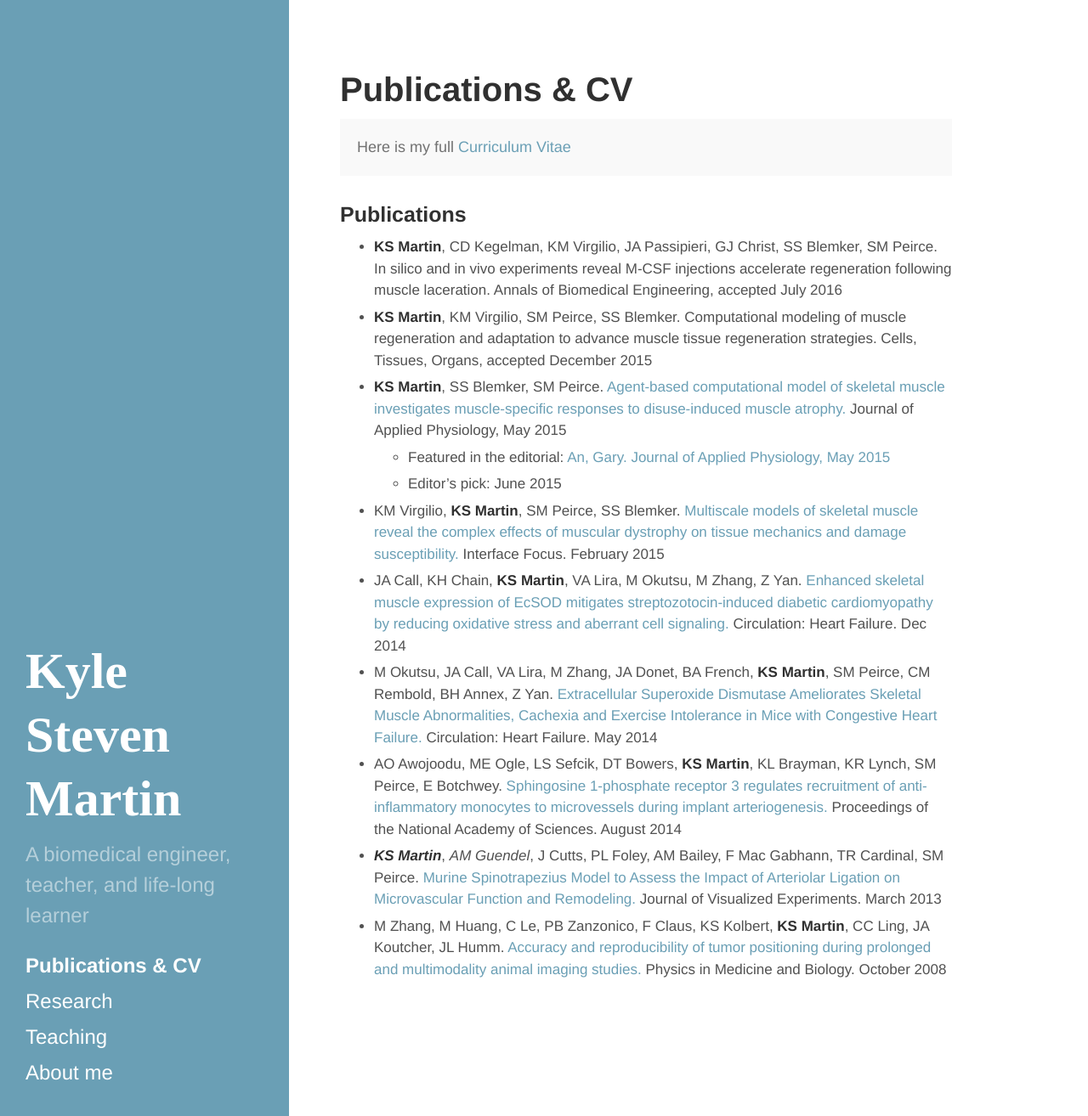
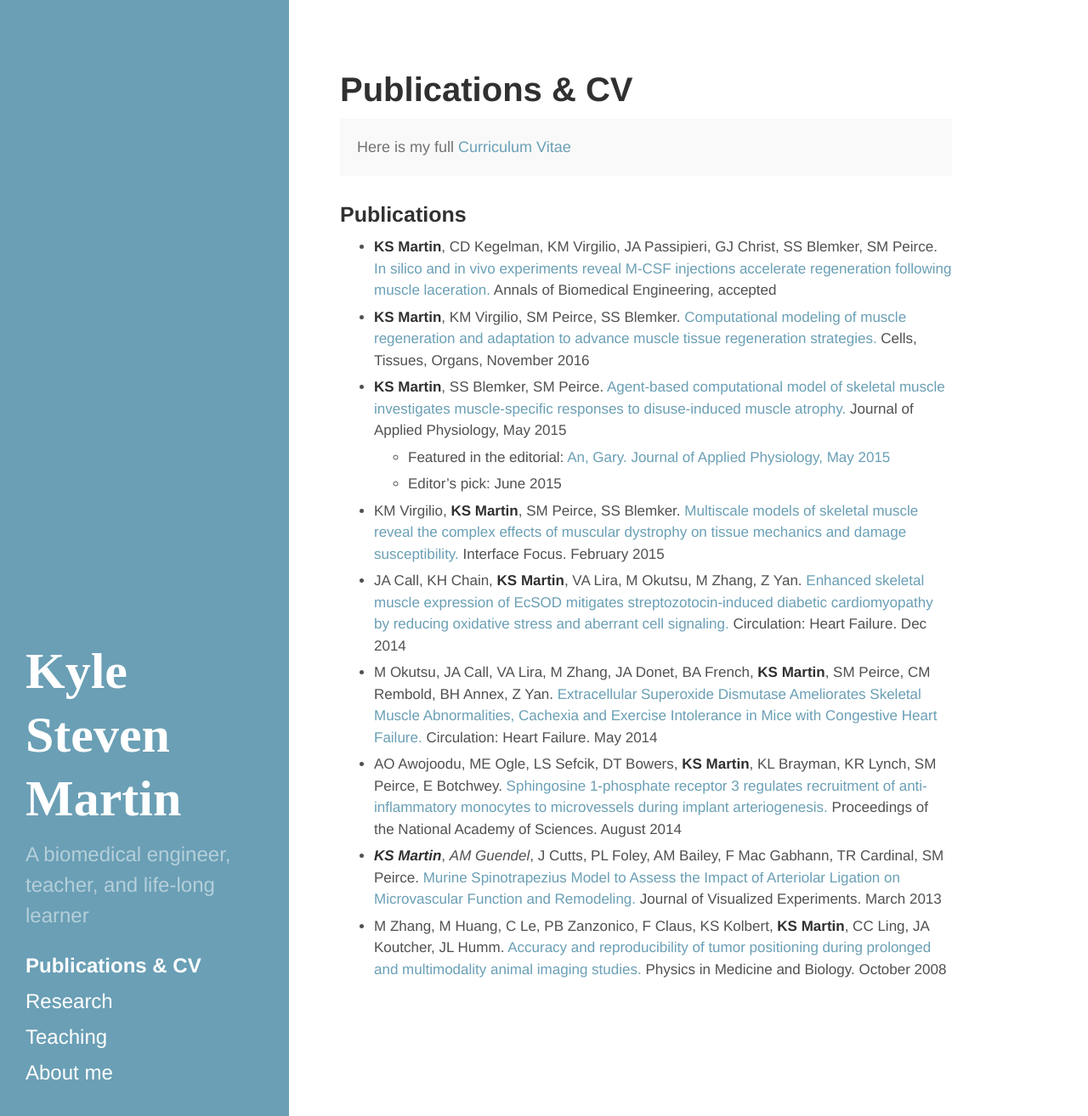
Before and after one commit to ksm362/ksm362.github.io, a Jekyll site: the page built from PubsCV.md, in a window 1280 px wide and 1314 px high. Shown: the whole window at 85% size. Built offline with Jekyll 4.4.1, drawn with Linux system fonts in a browser that asks for light colours.

Commit message:
updates 12_6_16
updated CV and other minor things

```diff
--- a/PubsCV.md
+++ b/PubsCV.md
@@ -9,8 +9,8 @@ title: Publications & CV
 
 ### Publications
 
-- **KS Martin**, CD Kegelman, KM Virgilio, JA Passipieri, GJ Christ, SS Blemker, SM Peirce. In silico and in vivo experiments reveal M-CSF injections accelerate regeneration following muscle laceration. Annals of Biomedical Engineering, accepted July 2016
-- **KS Martin**, KM Virgilio, SM Peirce, SS Blemker. Computational modeling of muscle regeneration and adaptation to advance muscle tissue regeneration strategies. Cells, Tissues, Organs, accepted December 2015
+- **KS Martin**, CD Kegelman, KM Virgilio, JA Passipieri, GJ Christ, SS Blemker, SM Peirce. [In silico and in vivo experiments reveal M-CSF injections accelerate regeneration following muscle laceration.](https://www.ncbi.nlm.nih.gov/pubmed/27718091) Annals of Biomedical Engineering, accepted
+- **KS Martin**, KM Virgilio, SM Peirce, SS Blemker. [Computational modeling of muscle regeneration and adaptation to advance muscle tissue regeneration strategies.](https://www.karger.com/Article/Abstract/443635) Cells, Tissues, Organs, November 2016
 - **KS Martin**, SS Blemker, SM Peirce. [Agent-based computational model of skeletal muscle investigates muscle-specific responses to disuse-induced muscle atrophy.](http://jap.physiology.org/content/118/10/1299.abstract) Journal of Applied Physiology, May 2015
 	- Featured in the editorial: [An, Gary. Journal of Applied Physiology, May 2015](http://jap.physiology.org/content/118/10/1191)
 	- Editor’s pick: June 2015
```
Also changed, not shown: _posts/2016-02-24-Muscle Structure Heterogeneity.md (+2 -2 lines), _posts/2016-02-25-Skeletal muscle regeneration.md (+1 -1 lines), _posts/2016-02-26-Agent-based modeling.md (+1 -1 lines).
